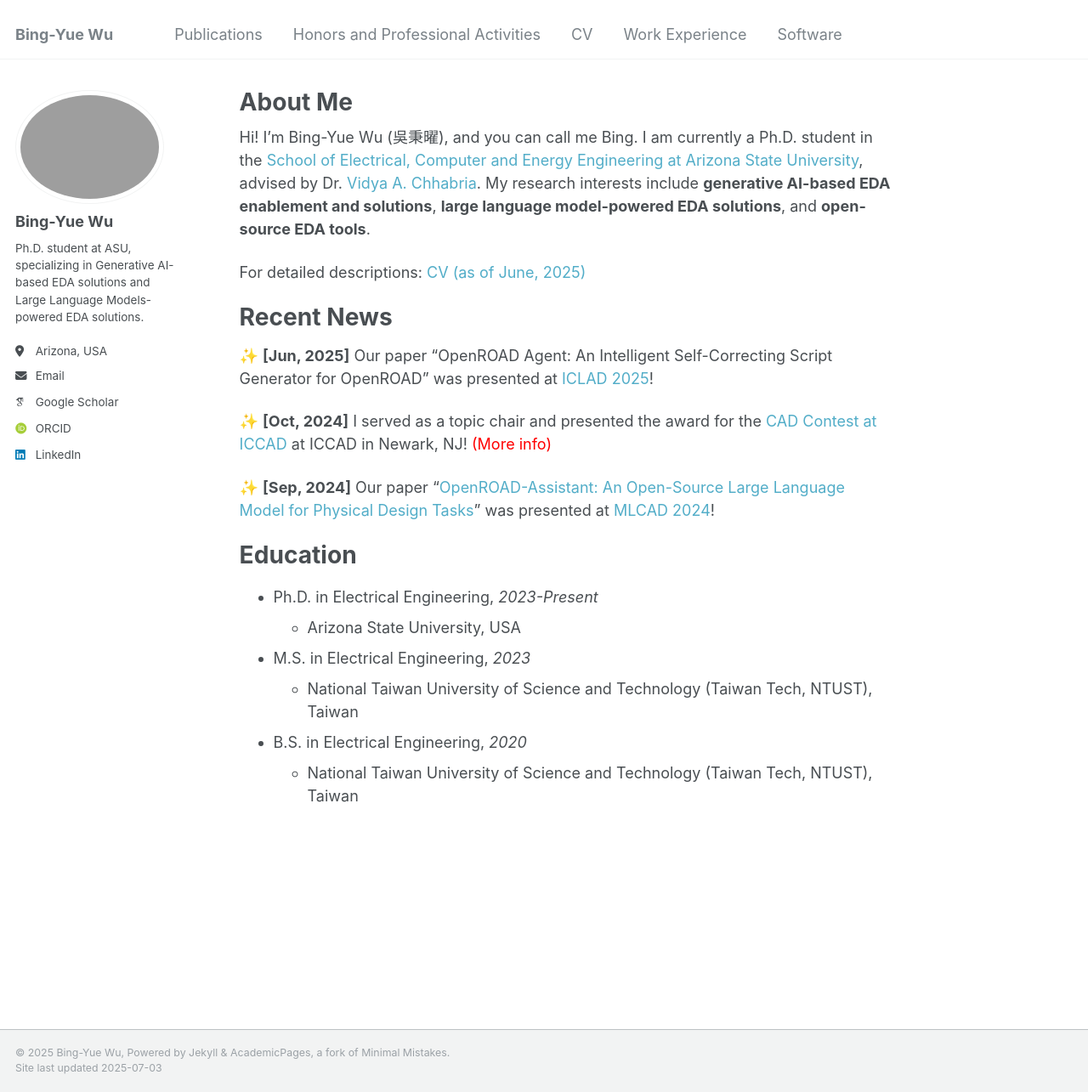
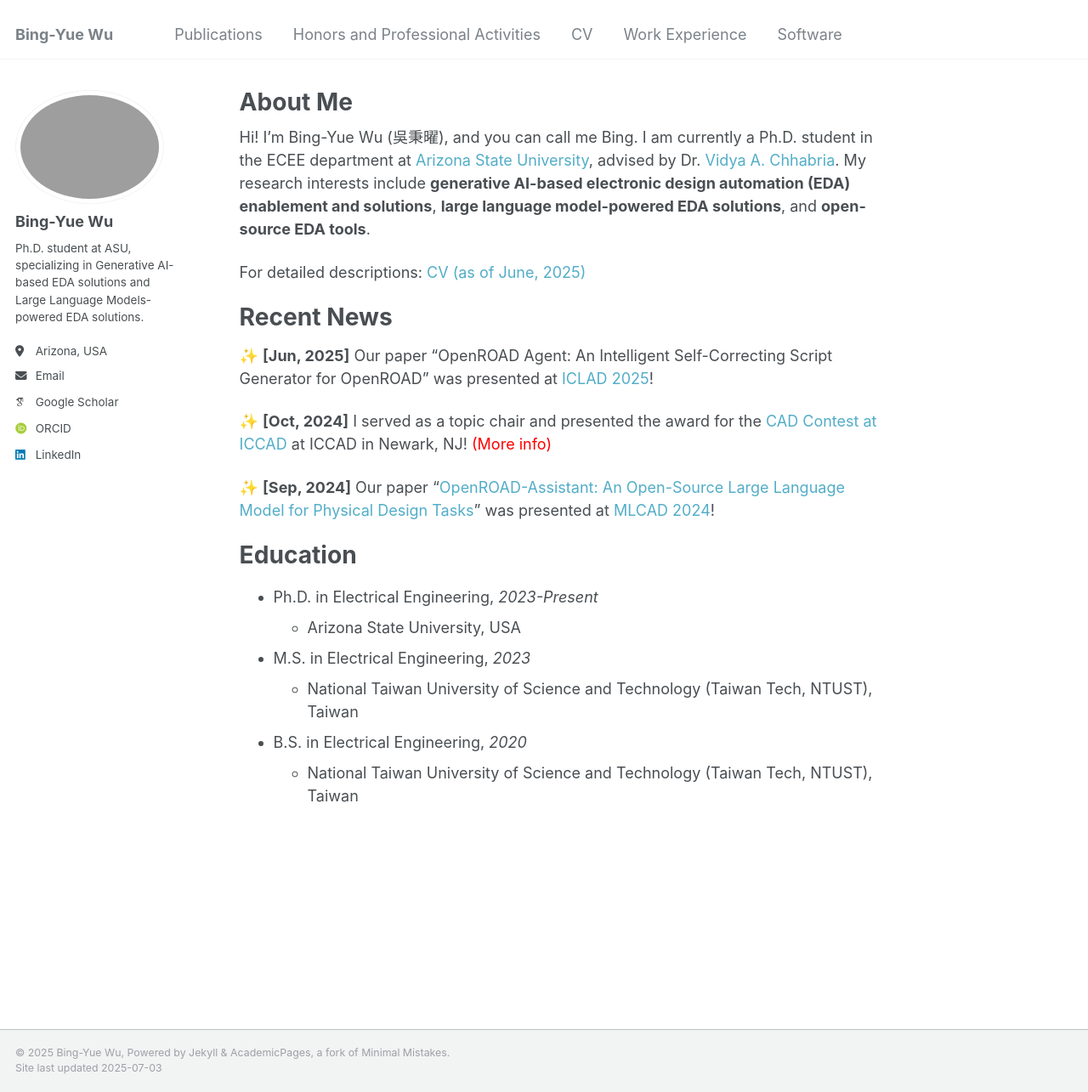
Before and after one commit to bingyuew/bingyuew.github.io, a Jekyll site: the page built from _pages/about.md, in a window 1280 px wide and 1285 px high. Shown: the whole window at 85% size. Built offline with Jekyll 4.4.1, drawn with Linux system fonts in a browser that asks for light colours; some web fonts are replaced.

Commit message:
update about
Signed-off-by: 吳秉曜 <wubingyao@MacBook-bro.local>

```diff
--- a/_pages/about.md
+++ b/_pages/about.md
@@ -7,10 +7,9 @@
   - /about.html
 ---
 
-Hi! I'm Bing-Yue Wu (吳秉曜), and you can call me Bing. I am currently a Ph.D. student in the <a href="https://ecee.engineering.asu.edu/" style="text-decoration: none;">School of Electrical, Computer and Energy Engineering at Arizona State University</a>, advised by Dr. <a href="https://faculty.engineering.asu.edu/vidyachhabria/" style="text-decoration: none;">Vidya A. Chhabria</a>. My research interests include **generative AI-based EDA enablement and solutions**, **large language model-powered EDA solutions**, and **open-source EDA tools**.
+Hi! I'm Bing-Yue Wu (吳秉曜), and you can call me Bing. I am currently a Ph.D. student in the ECEE department at <a href="https://ecee.engineering.asu.edu/" style="text-decoration: none;">Arizona State University</a>, advised by Dr. <a href="https://faculty.engineering.asu.edu/vidyachhabria/" style="text-decoration: none;">Vidya A. Chhabria</a>. My research interests include **generative AI-based electronic design automation (EDA) enablement and solutions**, **large language model-powered EDA solutions**, and **open-source EDA tools**.
 
 For detailed descriptions: <a href="https://bingyuew.github.io/files/CV.pdf" style="text-decoration: none;">CV (as of June, 2025)</a>
-
 
 # Recent News
 
```
Also changed, not shown: 1 other file.
